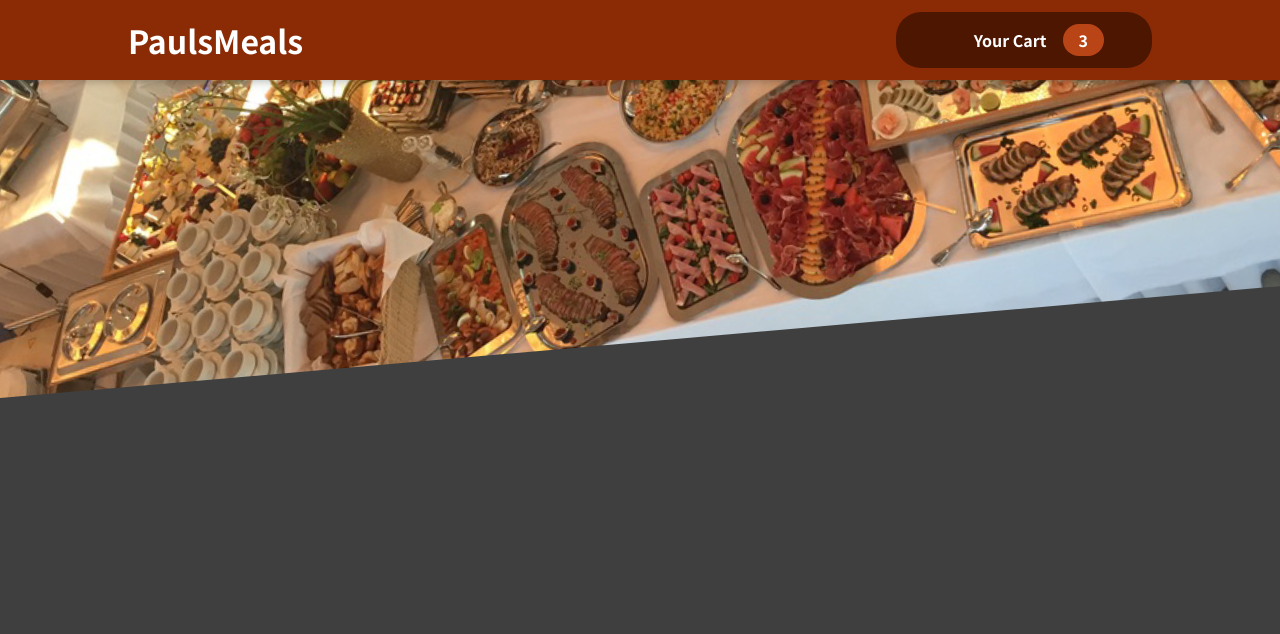
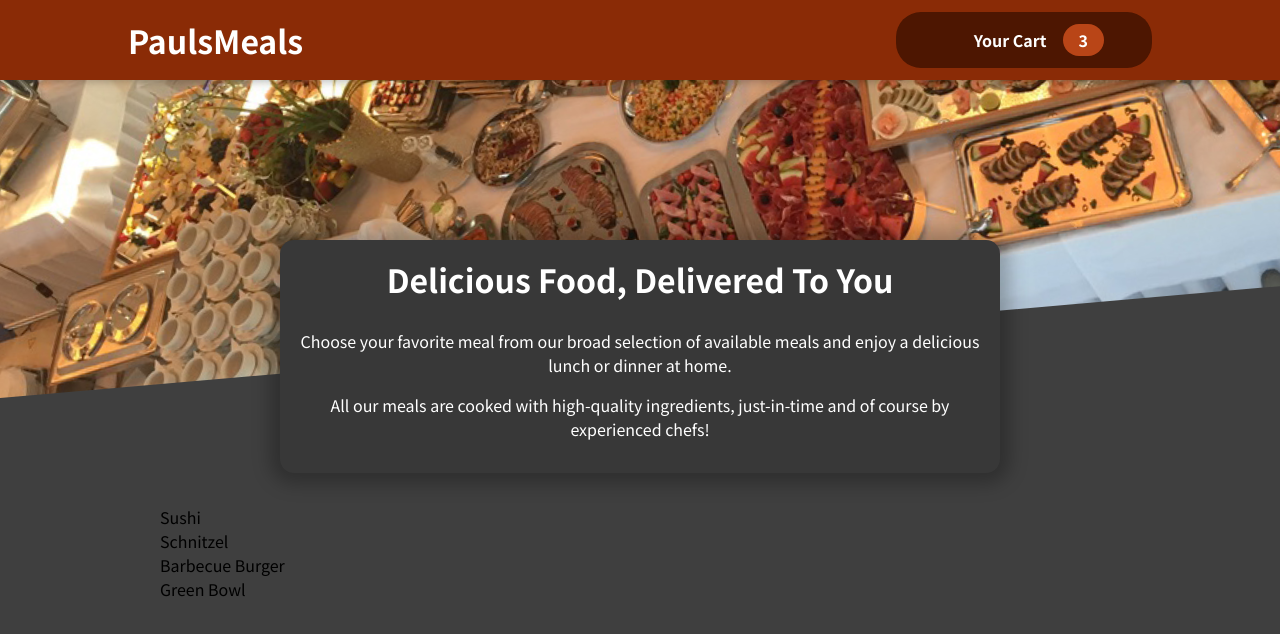
Before and after one commit to lkmSasanga/pauls-meals-react, a React (Create React App) app: page / in a window 1280 px wide. Shown: the top 634 px of the page. Built offline with nearby package versions, Linux system fonts and the light colour scheme.

Commit message:
meals components added

```diff
--- a/src/App.js
+++ b/src/App.js
@@ -1,11 +1,14 @@
 import Header from "./components/Layout/Header";
 import {Fragment} from "react";
+import Meals from "./components/Meals/Meals";
 
 function App() {
   return (
     <Fragment>
-        {/*<h1>Helloooo...</h1>*/}
       <Header/>
+        <main>
+            <Meals/>
+        </main>
     </Fragment>
   );
 }
--- /dev/null
+++ b/src/components/Meals/AvailableMeals.js
@@ -0,0 +1,43 @@
+import classes from './AvailableMeals.module.css';
+
+const DUMMY_MEALS = [
+    {
+        id: 'm1',
+        name: 'Sushi',
+        description: 'Finest fish and veggies',
+        price: 22.99,
+    },
+    {
+        id: 'm2',
+        name: 'Schnitzel',
+        description: 'A german specialty!',
+        price: 16.5,
+    },
+    {
+        id: 'm3',
+        name: 'Barbecue Burger',
+        description: 'American, raw, meaty',
+        price: 12.99,
+    },
+    {
+        id: 'm4',
+        name: 'Green Bowl',
+        description: 'Healthy...and green...',
+        price: 18.99,
+    },
+];
+
+const AvailableMeals = () => {
+    const mealsList = DUMMY_MEALS.map(meals => <li>{meals.name}</li>);
+
+    return(
+        <section className={classes.meals}>
+            <ul>
+                {mealsList}
+            </ul>
+        </section>
+
+    );
+};
+
+export default AvailableMeals;
--- /dev/null
+++ b/src/components/Meals/AvailableMeals.module.css
@@ -0,0 +1,24 @@
+.meals {
+    max-width: 60rem;
+    width: 90%;
+    margin: 2rem auto;
+    animation: meals-appear 1s ease-out forwards;
+}
+
+.meals ul {
+    list-style: none;
+    margin: 0;
+    padding: 0;
+}
+
+@keyframes meals-appear {
+    from {
+        opacity: 0;
+        transform: translateY(3rem);
+    }
+
+    to {
+        opacity: 1;
+        transform: translateY(0);
+    }
+}
--- /dev/null
+++ b/src/components/Meals/Meals.js
@@ -0,0 +1,14 @@
+import MealsSummary from "./MealsSummary";
+import AvailableMeals from "./AvailableMeals";
+import {Fragment} from "react";
+
+const Meals = () => {
+    return(
+        <Fragment>
+            <MealsSummary/>
+            <AvailableMeals/>
+        </Fragment>
+    )
+};
+
+export default Meals;
--- /dev/null
+++ b/src/components/Meals/MealsSummary.js
@@ -0,0 +1,19 @@
+import classes from './MealsSummary.module.css';
+
+const MealsSummary = () => {
+    return (
+        <section className={classes.summary}>
+            <h2>Delicious Food, Delivered To You</h2>
+            <p>
+                Choose your favorite meal from our broad selection of available meals
+                and enjoy a delicious lunch or dinner at home.
+            </p>
+            <p>
+                All our meals are cooked with high-quality ingredients, just-in-time and
+                of course by experienced chefs!
+            </p>
+        </section>
+    );
+};
+
+export default MealsSummary;
--- /dev/null
+++ b/src/components/Meals/MealsSummary.module.css
@@ -0,0 +1,18 @@
+.summary {
+    text-align: center;
+    max-width: 45rem;
+    width: 90%;
+    margin: auto;
+    margin-top: -10rem;
+    position: relative;
+    background-color: #383838;
+    color: white;
+    border-radius: 14px;
+    padding: 1rem;
+    box-shadow: 0 1px 18px 10px rgba(0, 0, 0, 0.25);
+}
+
+.summary h2 {
+    font-size: 2rem;
+    margin-top: 0;
+}
```
Also changed, not shown: 1 other file (tests, documents, lock files or other folders).
